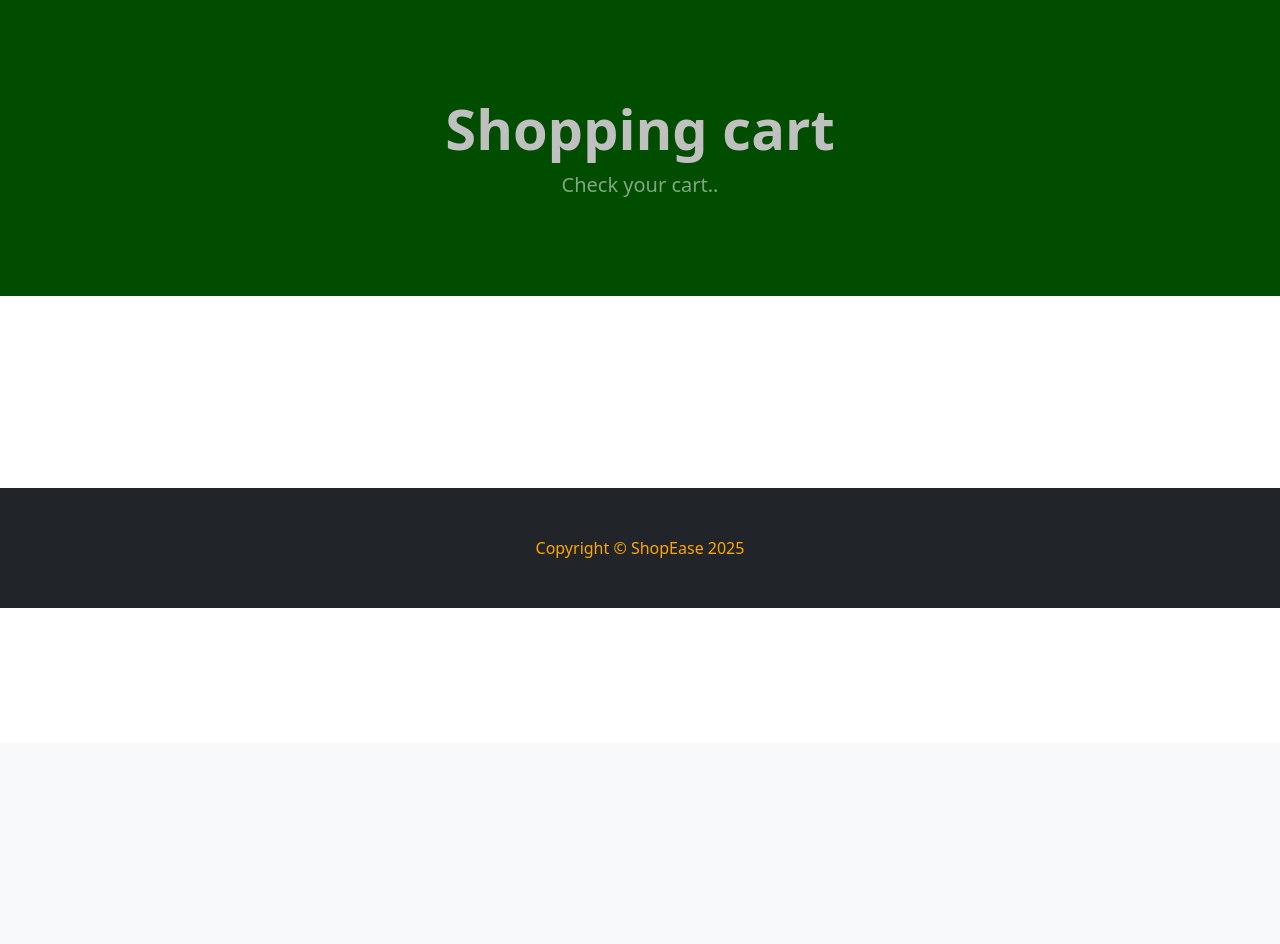
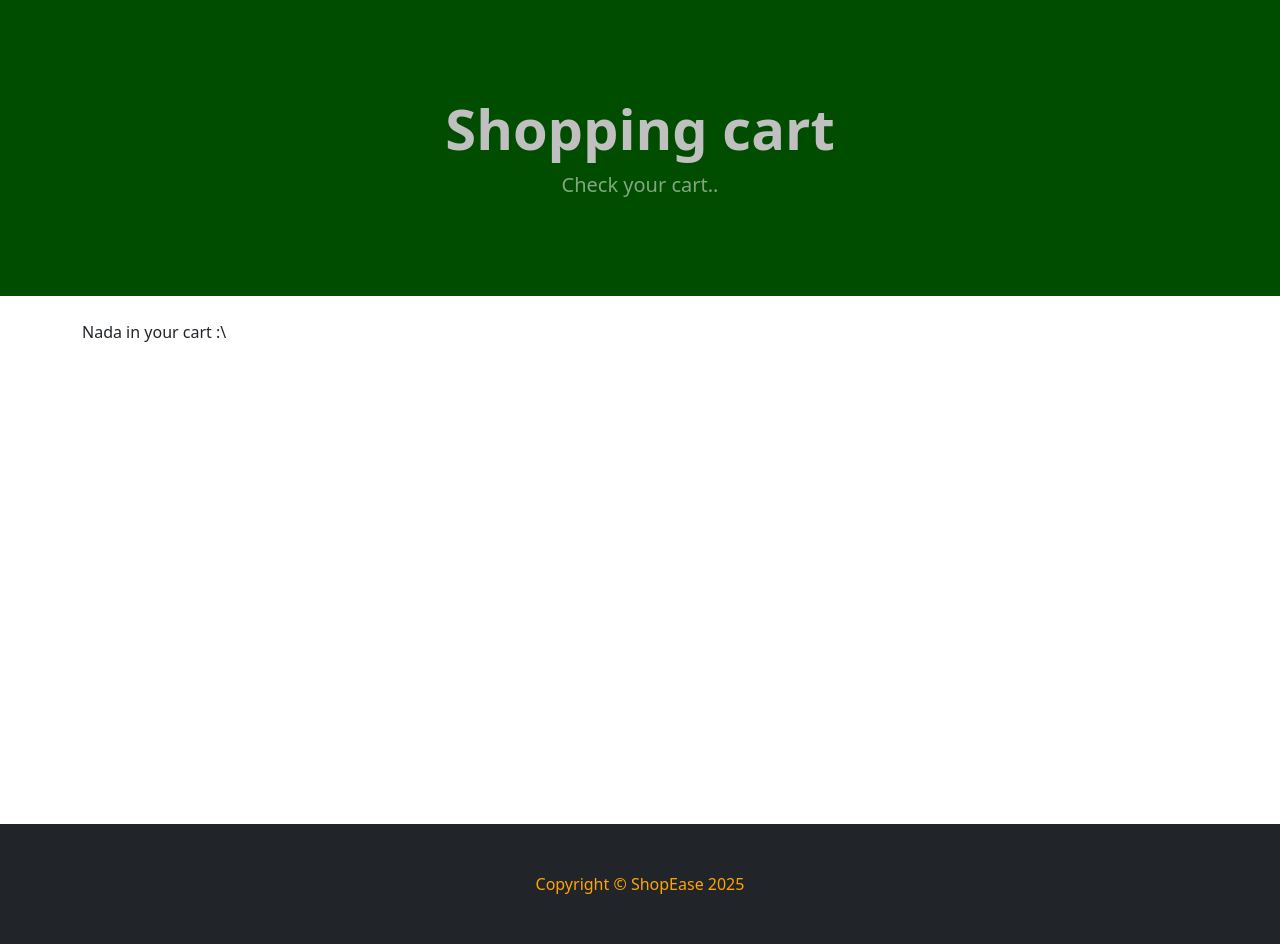
Before and after one commit to trevorndegwa/ShopEase, a Django app: page /cart/ in a window 1280 px wide. Shown: the part 57-1001 px from the top of the page. Before the commit the page ends 665 px from the top, so only its background shows below. Run offline with Django 5.2, Linux system fonts and the light colour scheme; some libraries are stand-ins or nearby versions.

Commit message:
Added logic for when cart is empty

```diff
--- a/ShopEase/cart/templates/cart_summary.html
+++ b/ShopEase/cart/templates/cart_summary.html
@@ -12,6 +12,7 @@
         </header>
         <br/>
         <div class="container">
+        {% if cart_products %}
             {% for product in cart_products %}
 
 		<div class="container">
@@ -42,7 +43,7 @@
 
 				{% else %}
 				    KES{{ product.price }}
-				    <br/>ID: {{ product.id }}
+				    <br/>
 				{% endif %}
 				<br/><br/>
 				<!-- Home button-->
@@ -55,6 +56,10 @@
 			</div>
 		</div>
             {% endfor %}
+            {% else %}
+            Nada in your cart  :\
+            <br/><br/><br/><br/><br/><br/><br/><br/><br/><br/><br/><br/><br/><br/>
+        {% endif %}
         </div>
 <br/><br/><br/><br/><br/><br/><br/>
 {% endblock %}
--- a/ShopEase/store/templates/product.html
+++ b/ShopEase/store/templates/product.html
@@ -29,7 +29,7 @@
 
                 {% else %}
                     KES{{ product.price }}
-                    <br/>ID: {{ product.id }}
+                    <br/>
                 {% endif %}
                 <br/><br/>
                 <!-- Home button-->
@@ -43,7 +43,7 @@
         </div>
 </div>
 <br/><br/><br/><br/><br/><br/><br/><br/><br/><br/><br/><br/><br/>
-
+<br/><br/><br/><br/><br/><br/><br/>
 <script>
 // Assess if the button is pressed
 // Event listener to detect a click on the element with ID 'add-cart'
```
Also changed, not shown: ShopEase/db.sqlite3, 2 other files.
